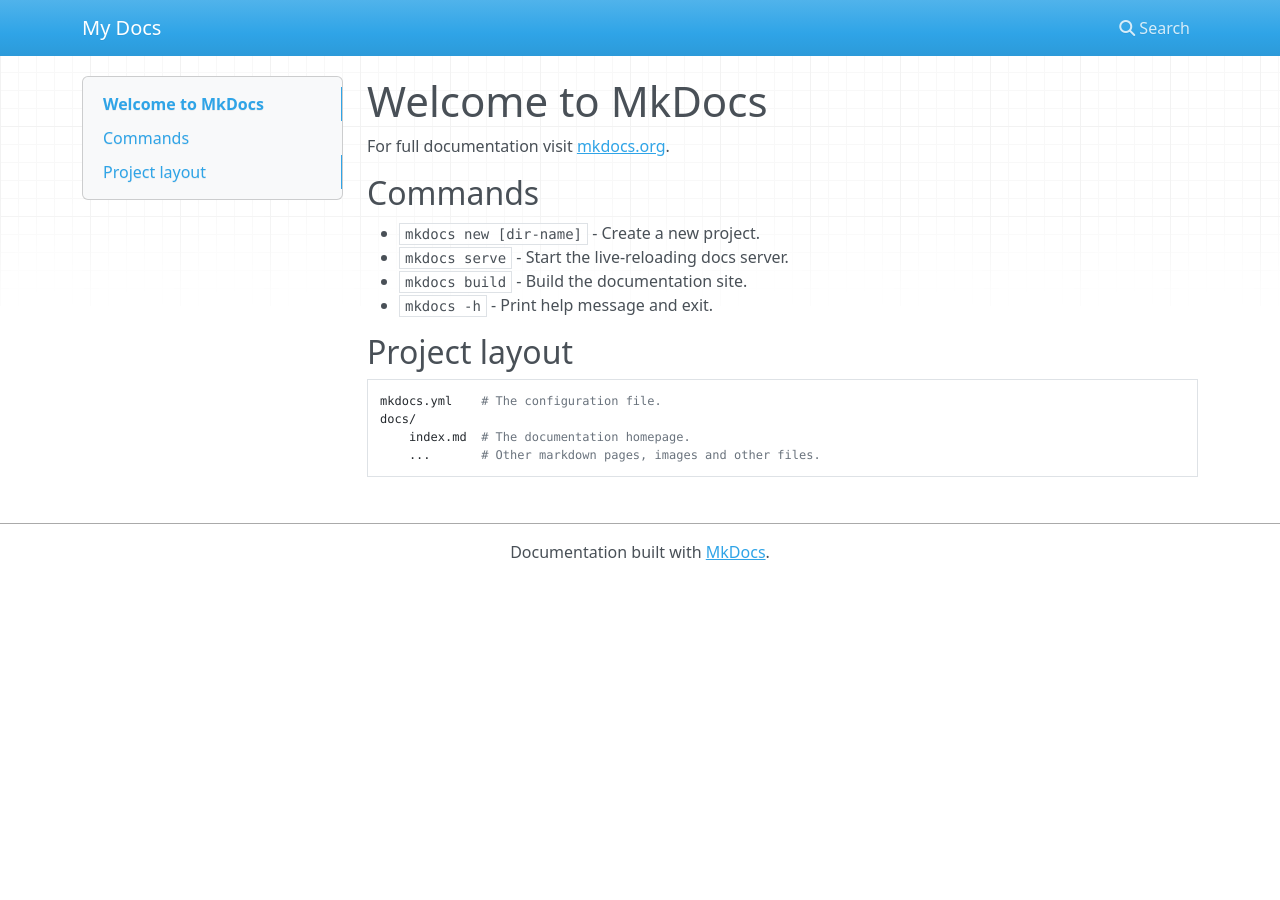
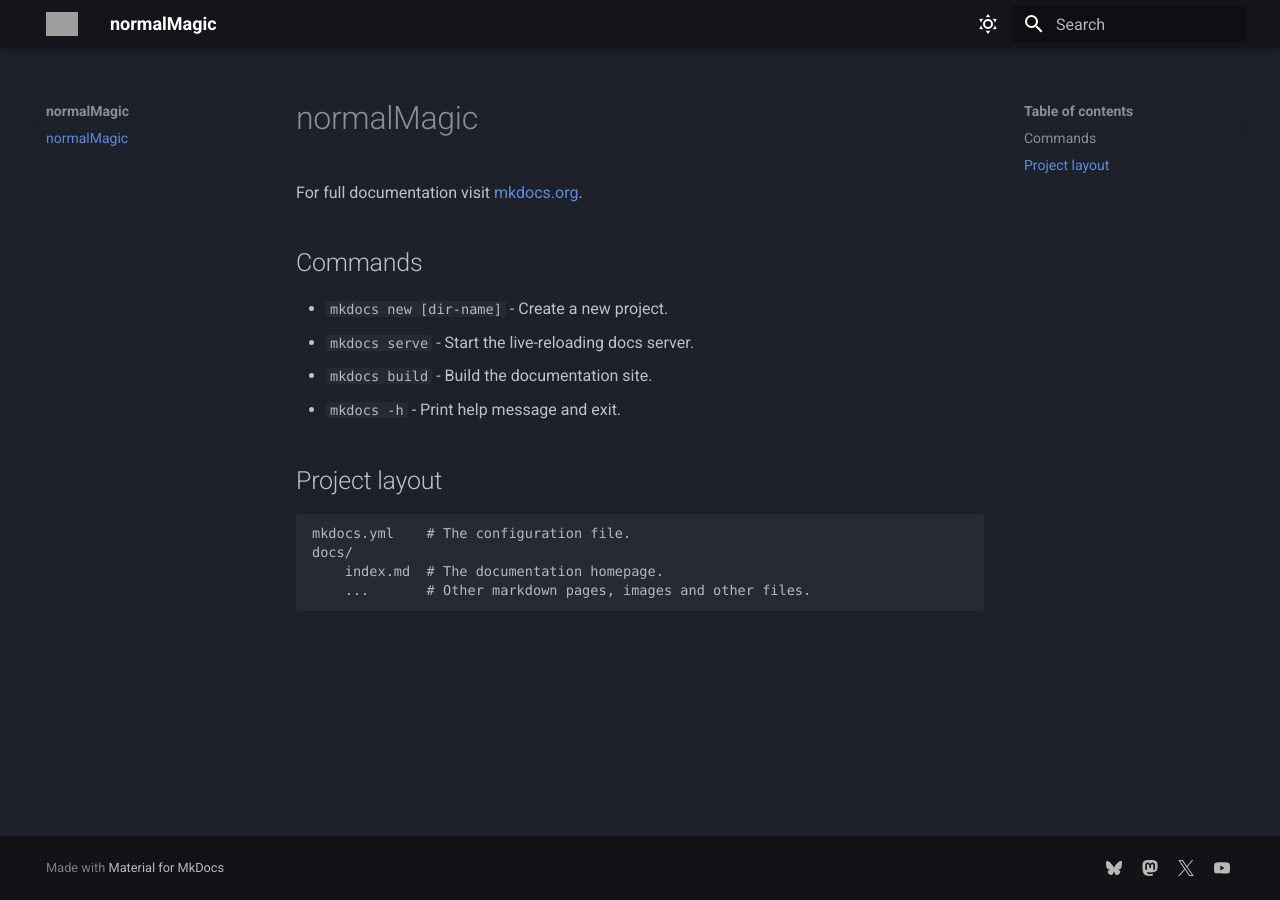
Before and after one commit to SpaghetMeNot/normalmagic, an MkDocs documentation site: the page built from docs/index.md, in a window 1280 px wide. Built offline with MkDocs 1.6.1 and Material for MkDocs 9.7.7, drawn with Linux system fonts in a browser that asks for light colours; nearby versions of some CDN libraries; some web fonts are replaced; grey boxes are pictures that could not be loaded.

```diff
--- a/docs/index.md
+++ b/docs/index.md
@@ -1,4 +1,4 @@
-# Welcome to MkDocs
+# normalMagic
 
 For full documentation visit [mkdocs.org](https://www.mkdocs.org).
 
--- a/mkdocs.yml
+++ b/mkdocs.yml
@@ -1 +1,82 @@
-site_name: My Docs
+site_name: normalMagic
+site_url: https://spaghetmenot.github.io/normalmagic/
+
+theme:
+  name: material
+  font:
+    text: Roboto
+    code: Red Hat Mono
+  logo: assets\uvproject_banner_icon.png
+  favicon: assets\uvproject_banner_icon.png
+  features:
+    - navigation.tracking
+    - navigation.indexes
+    - navigation.sections
+    - toc.follow
+
+  palette:
+  # Dark Mode
+    - scheme: slate
+      toggle:
+        icon: material/weather-sunny
+        name: Dark mode
+      primary: black
+      accent: deep purple
+
+    # Light Mode
+    - scheme: default
+      toggle:
+        icon: material/weather-night
+        name: Light mode
+      primary: blue
+      accent: deep orange
+
+markdown_extensions:
+  - tables
+  - attr_list
+  - md_in_html
+  - pymdownx.emoji:
+      emoji_index: !!python/name:material.extensions.emoji.twemoji
+      emoji_generator: !!python/name:material.extensions.emoji.to_svg
+  - pymdownx.highlight:
+      anchor_linenums: true
+      line_spans: __span
+      pygments_lang_class: true
+  - pymdownx.inlinehilite
+  - pymdownx.snippets
+  - pymdownx.superfences
+  - pymdownx.tabbed:
+      alternate_style: true
+  - admonition
+  - pymdownx.details
+  - pymdownx.keys
+  - toc:
+      permalink: true
+
+extra:
+  social:
+    - icon: simple/bluesky
+      link: https://bsky.app/profile/spaghetmenot.bsky.social
+    - icon: simple/mastodon
+      link: https://mastodon.social/@SpaghetMeNot
+    - icon: simple/x
+      link: https://x.com/SpaghetMeN0t
+    - icon: simple/youtube
+      link: https://www.youtube.com/@SpaghetMeNot
+
+plugins:
+  - search
+  - glightbox:
+      touchNavigation: true
+      loop: false
+      effect: zoom
+      slide_effect: slide
+      width: auto
+      height: auto
+      zoomable: true
+      draggable: true
+      auto_caption: false
+      caption_position: bottom
+      background: black
+      shadow: true
+      manual: false
```
